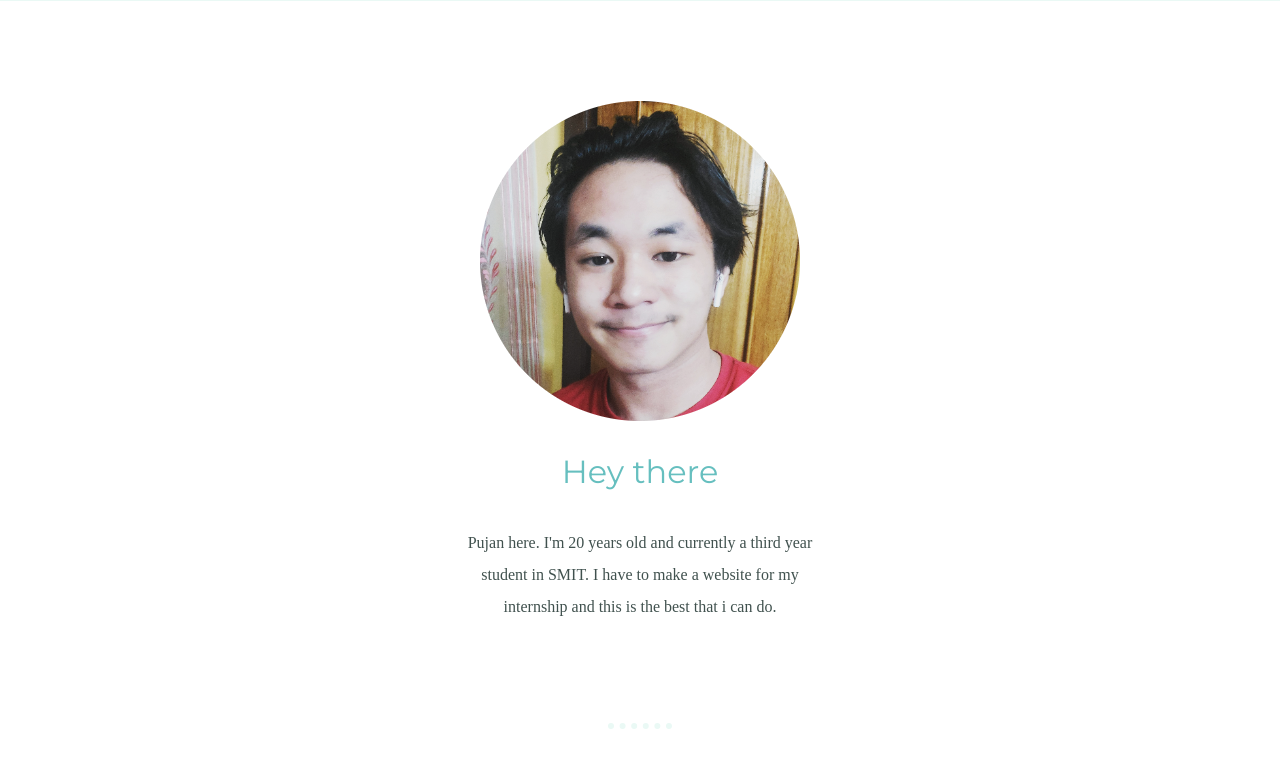
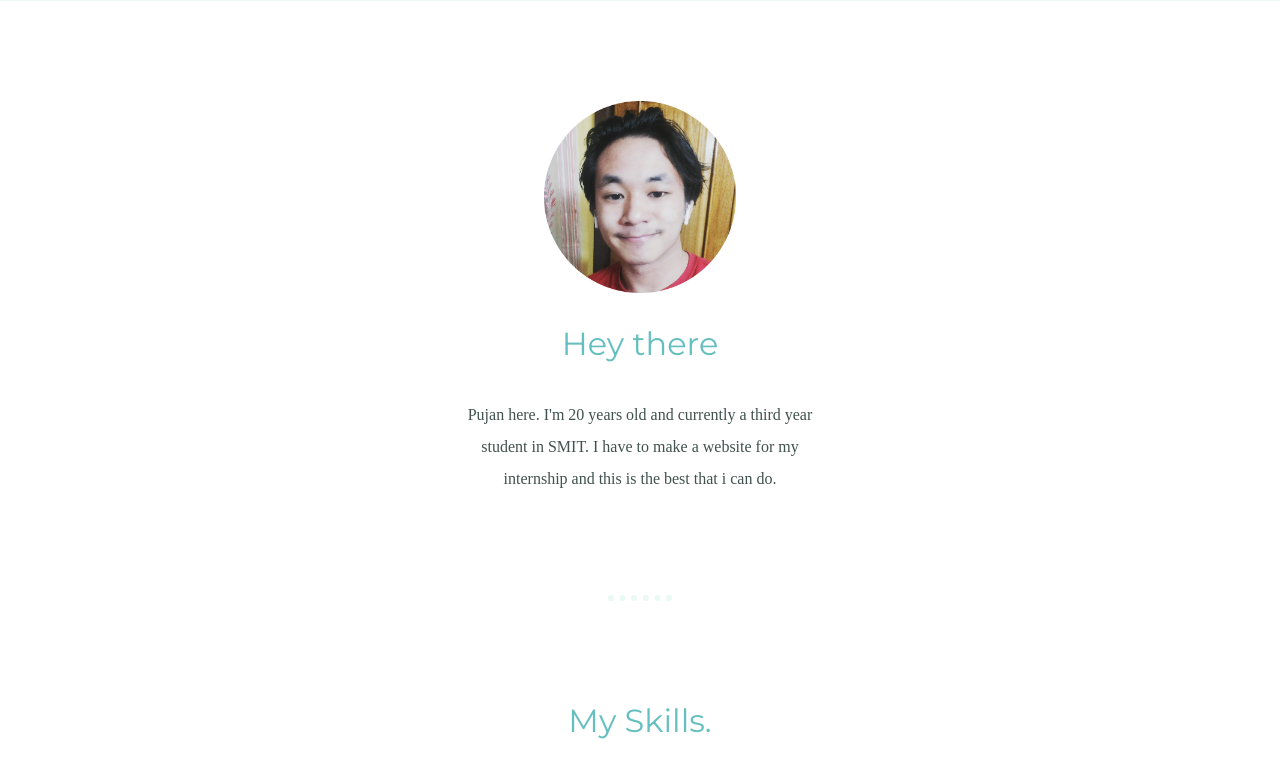
Before and after one commit to pujanrai09/202000006, a plain HTML site: page index.html in a window 1280 px wide. Shown: the part 707-1480 px from the top of the page. Drawn offline with Linux system fonts and the light colour scheme; a web font is replaced by a local one.

Commit message:
Update index.html

```diff
--- a/index.html
+++ b/index.html
@@ -19,7 +19,7 @@
     </div>
     <div class="middle-container">
       <div class="profile">
-        <img src="me.png" alt="my profile picture">
+        <img class="mypic" src="me.png" alt="my profile picture">
         <h2>Hey there</h2>
         <p class="intro">Pujan here. I'm 20 years old and currently a third year student in SMIT. I have to make a website for my internship and this is the best that i can do.</p>
       </div>
```
